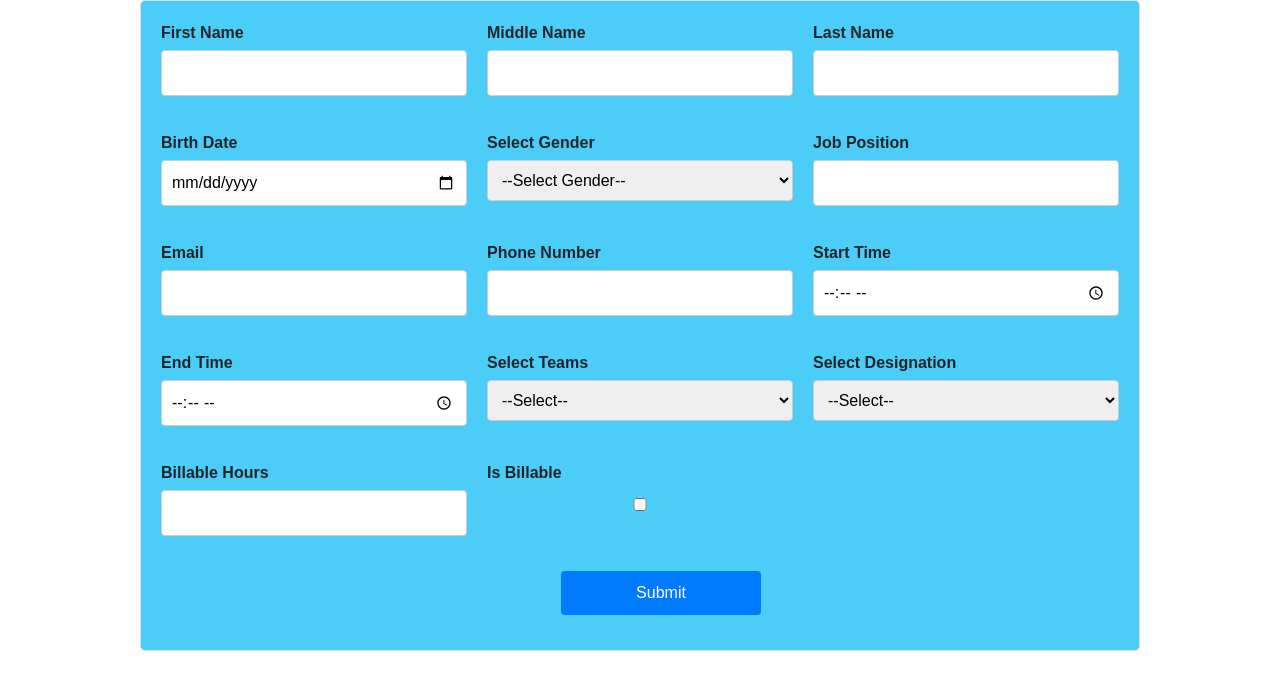
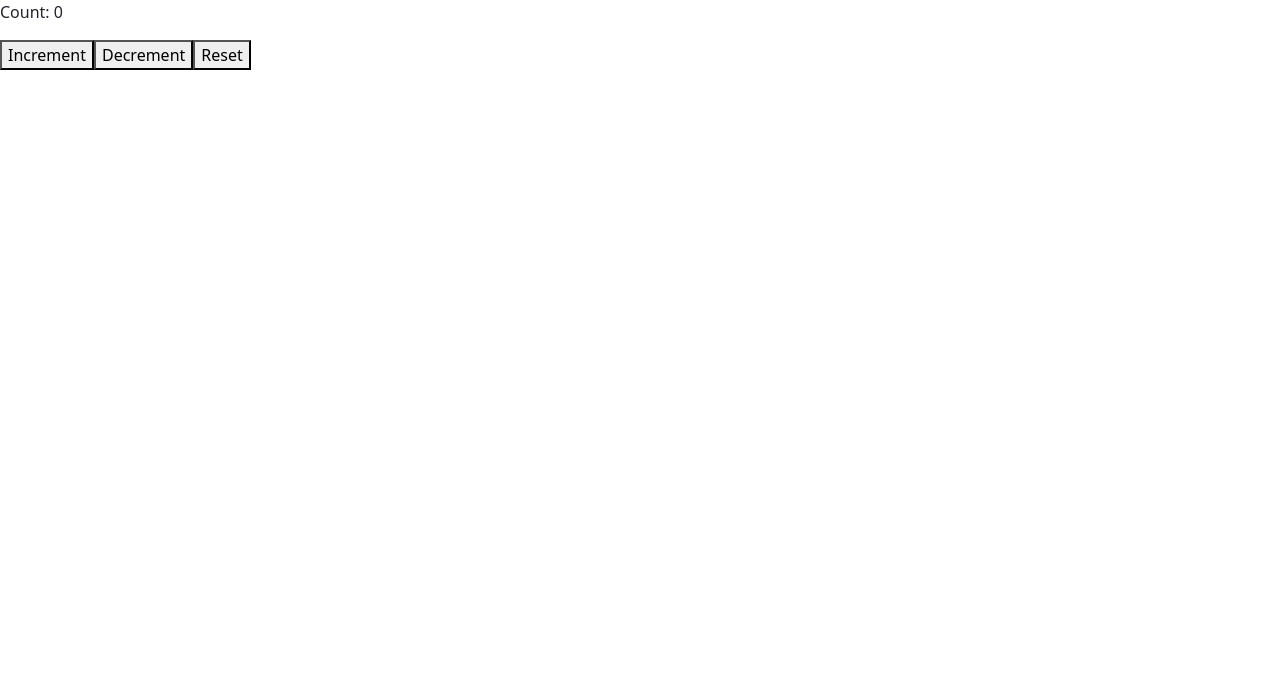
Before and after one commit to Jaswanth0410/Youtube-Clone-using-React, a React (Create React App) app: page / in a window 1280 px wide. Shown: the top 690 px of the page. Built offline with nearby package versions, Linux system fonts and the light colour scheme.

Commit message:
first commit

```diff
--- a/src/App.css
+++ b/src/App.css
@@ -131,7 +131,7 @@ form input[type="checkbox"] {
 
 
 form button[type="submit"] {
-  background-color: #007bff;
+  background-color: blue;
   color: white;
   padding: 10px 15px;
   border: none;
@@ -145,10 +145,7 @@ form button[type="submit"] {
 /* Submit Button Hover Effect */
 form button[type="submit"]:hover {
   background-color:purple;
-
-
 }
-
 
 form {
   display: grid;
--- a/src/index.js
+++ b/src/index.js
@@ -1,20 +1,21 @@
 import React from 'react';
 import ReactDOM from 'react-dom';
+import {useState,useReducer} from 'react';
 // import { useState,useEffect } from 'react';
 // import {useCallback} from 'react';
 // import './index.css';
-import App from './App.js'
+// import App from './App.js'
 // import Header from './Components/header.js'
 // import Footer from './Components/footer.js'
 // import './App.js';
 // import reportWebVitals from './reportWebVitals';
 
-const root = ReactDOM.createRoot(document.getElementById('root'));
-root.render(
-  <React.StrictMode>
-    <App />
-  </React.StrictMode>
-);
+// const root = ReactDOM.createRoot(document.getElementById('root'));
+// root.render(
+//   <React.StrictMode>
+//     <App />
+//   </React.StrictMode>
+// );
 
 // class demo{
 //   methodone(){
@@ -298,3 +299,33 @@ root.render(
 // };
 
 // ReactDOM.render(<FirstComponent />, document.getElementById("root"));
+
+const initialState = { count: 0 };
+
+function Welcome(state, action) {
+  switch (action.category) {
+    case 'increment':
+      return { count: state.count + 1 };
+    case 'decrement':
+      return { count: state.count - 1 };
+    case 'reset':
+      return { count: 0 };
+    default:
+      throw new Error();
+  }
+}
+
+function CounterOne() {
+  const [state, dispatch] = React.useReducer(Welcome, initialState);
+
+  return (
+    <div>
+      <p>Count: {state.count}</p>
+      <button onClick={() => dispatch({ category: 'increment' })}>Increment</button>
+      <button onClick={() => dispatch({ category: 'decrement' })}>Decrement</button>
+      <button onClick={() => dispatch({ category: 'reset' })}>Reset</button>
+    </div>
+  );
+}
+
+ReactDOM.render(<CounterOne />, document.getElementById("root"));
```
